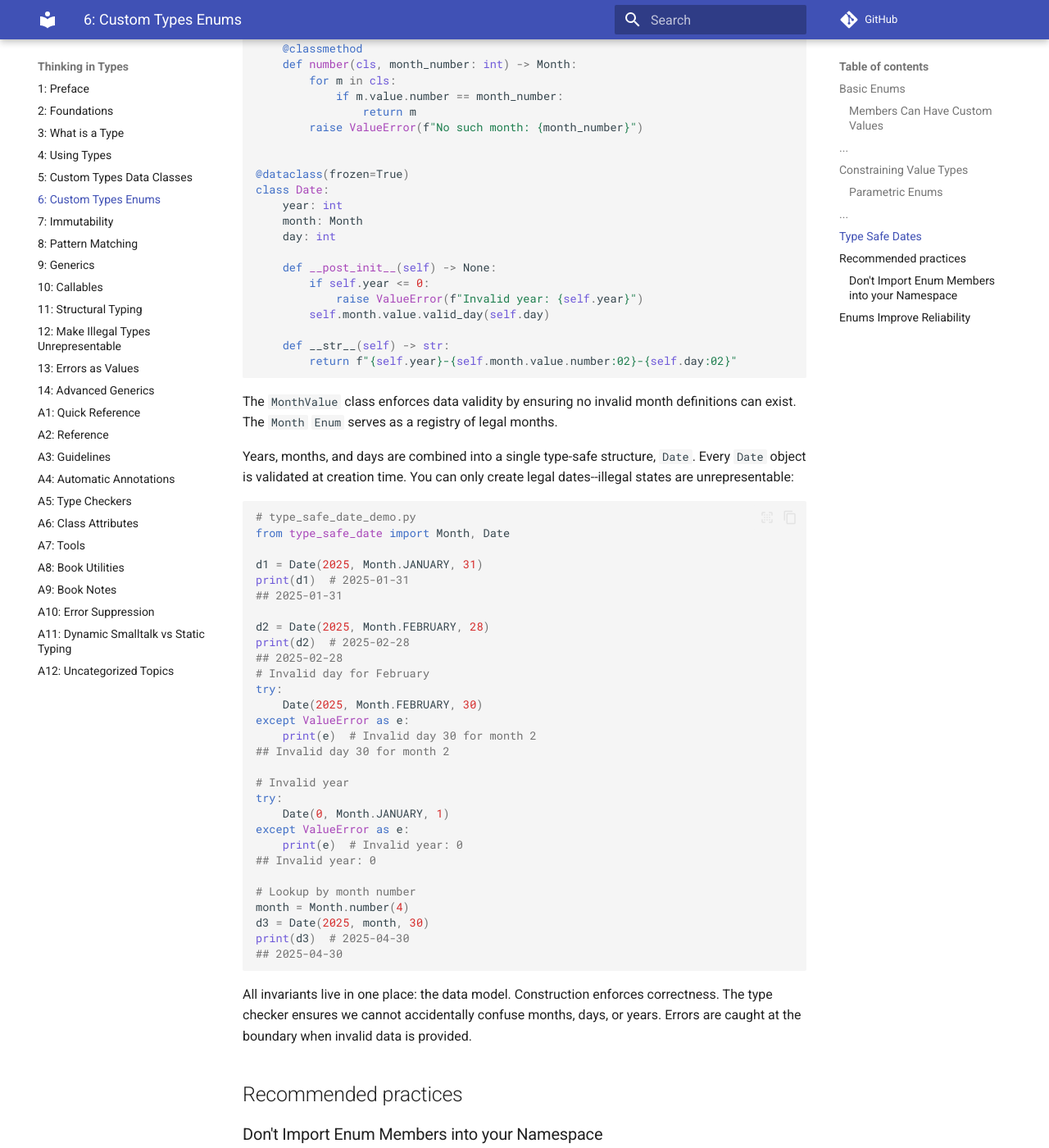
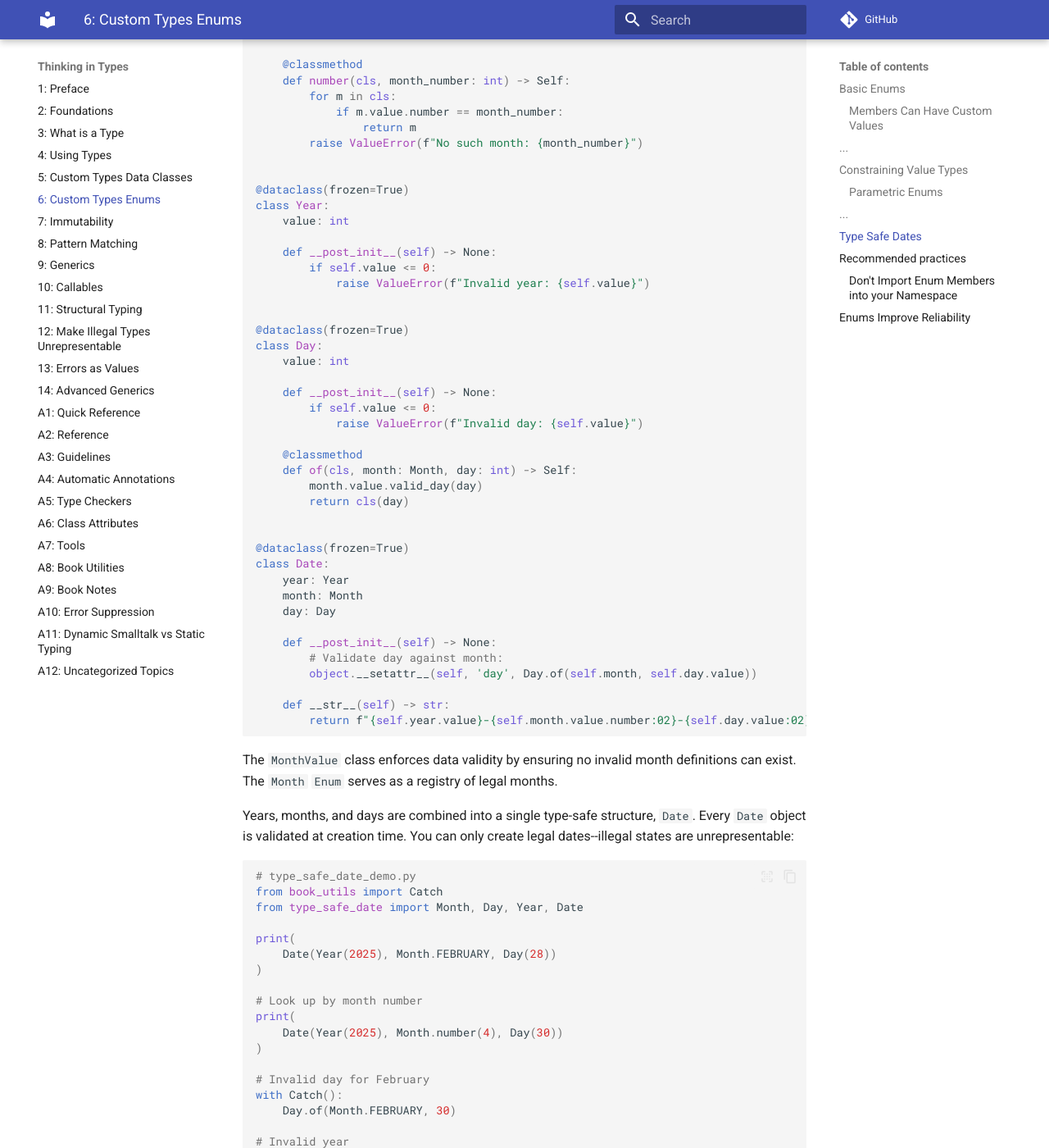
Before and after one commit to ThinkingInTypes/ThinkingInTypes.github.io, an MkDocs documentation site: the page built from Chapters/C06_Custom_Types_Enums.md, in a window 1280 px wide and 1400 px high, scrolled down 4966 px. Shown: the whole window at 82% size. Built offline with MkDocs 1.6.1 and Material for MkDocs 9.7.7, drawn with Linux system fonts in a browser that asks for light colours; comment, search, counter and statistics services are not loaded; some of the changed text lies outside the part shown.

Commit message:
Update C06_Custom_Types_Enums.md

````diff
--- a/Chapters/C06_Custom_Types_Enums.md
+++ b/Chapters/C06_Custom_Types_Enums.md
@@ -181,6 +181,7 @@ Each month has a number (1–12) and the number of days it contains:
 # type_safe_date.py
 from dataclasses import dataclass
 from enum import Enum
+from typing import Self
 
 
 @dataclass(frozen=True)
@@ -223,7 +224,7 @@ class Month(Enum):  # Enum[MonthValue]
         return self.name
 
     @classmethod
-    def number(cls, month_number: int) -> Month:
+    def number(cls, month_number: int) -> Self:
         for m in cls:
             if m.value.number == month_number:
                 return m
@@ -231,18 +232,40 @@ class Month(Enum):  # Enum[MonthValue]
 
 
 @dataclass(frozen=True)
-class Date:
-    year: int
-    month: Month
-    day: int
+class Year:
+    value: int
 
     def __post_init__(self) -> None:
-        if self.year <= 0:
-            raise ValueError(f"Invalid year: {self.year}")
-        self.month.value.valid_day(self.day)
+        if self.value <= 0:
+            raise ValueError(f"Invalid year: {self.value}")
+
+
+@dataclass(frozen=True)
+class Day:
+    value: int
+
+    def __post_init__(self) -> None:
+        if self.value <= 0:
+            raise ValueError(f"Invalid day: {self.value}")
+
+    @classmethod
+    def of(cls, month: Month, day: int) -> Self:
+        month.value.valid_day(day)
+        return cls(day)
+
+
+@dataclass(frozen=True)
+class Date:
+    year: Year
+    month: Month
+    day: Day
+
+    def __post_init__(self) -> None:
+        # Validate day against month:
+        object.__setattr__(self, 'day', Day.of(self.month, self.day.value))
 
     def __str__(self) -> str:
-        return f"{self.year}-{self.month.value.number:02}-{self.day:02}"
+        return f"{self.year.value}-{self.month.value.number:02}-{self.day.value:02}"
 ```
 
 The `MonthValue` class enforces data validity by ensuring no invalid month definitions can exist.
@@ -254,40 +277,33 @@ You can only create legal dates--illegal states are unrepresentable:
 
 ```python
 # type_safe_date_demo.py
-from type_safe_date import Month, Date
+from book_utils import Catch
+from type_safe_date import Month, Day, Year, Date
 
-d1 = Date(2025, Month.JANUARY, 31)
-print(d1)  # 2025-01-31
-## 2025-01-31
+print(
+    Date(Year(2025), Month.FEBRUARY, Day(28))
+)
 
-d2 = Date(2025, Month.FEBRUARY, 28)
-print(d2)  # 2025-02-28
-## 2025-02-28
+# Look up by month number
+print(
+    Date(Year(2025), Month.number(4), Day(30))
+)
+
 # Invalid day for February
-try:
-    Date(2025, Month.FEBRUARY, 30)
-except ValueError as e:
-    print(e)  # Invalid day 30 for month 2
-## Invalid day 30 for month 2
+with Catch():
+    Day.of(Month.FEBRUARY, 30)
 
 # Invalid year
-try:
-    Date(0, Month.JANUARY, 1)
-except ValueError as e:
-    print(e)  # Invalid year: 0
-## Invalid year: 0
-
-# Lookup by month number
-month = Month.number(4)
-d3 = Date(2025, month, 30)
-print(d3)  # 2025-04-30
-## 2025-04-30
+with Catch():
+    Year(0)
 ```
 
 All invariants live in one place: the data model.
 Construction enforces correctness.
 The type checker ensures we cannot accidentally confuse months, days, or years.
 Errors are caught at the boundary when invalid data is provided.
+
+As an exercise, incorporate leap-year checking.
 
 ## Recommended practices
 
````
Also changed, not shown: other parts of Chapters/C06_Custom_Types_Enums.md (+1 -1 lines).
